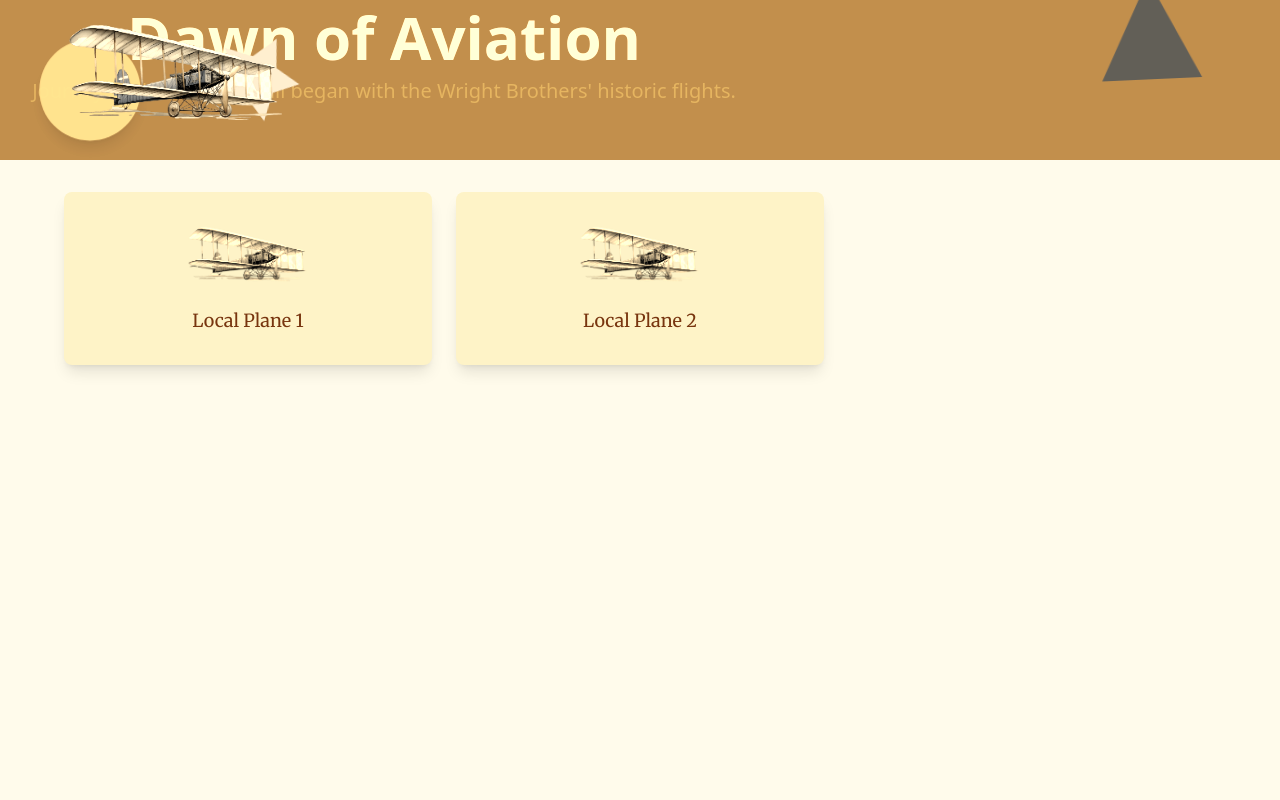
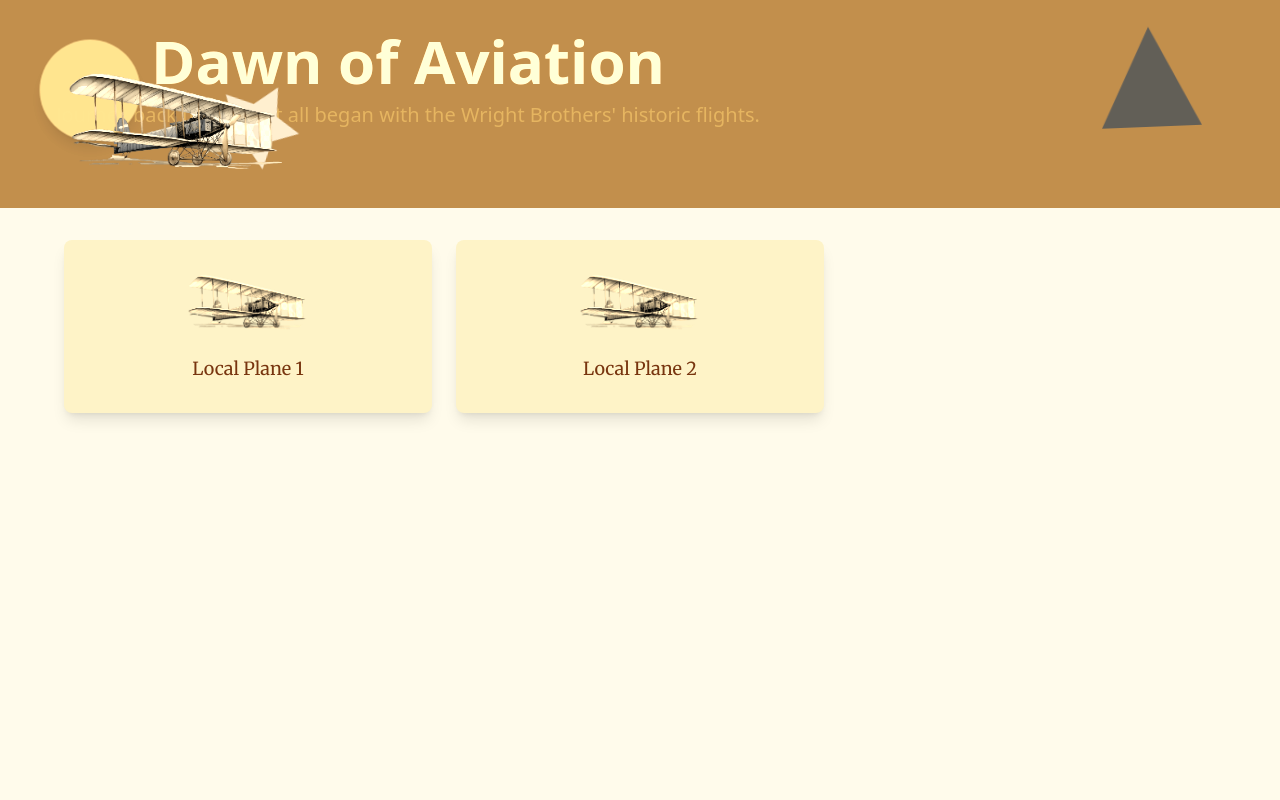
Before and after one commit to Eurofins-Hackathon/Copilot-Bootcamp, a React (Vite) app in the folder WrightBrothersFrontend/: page / in a window 1280 px wide. Shown: the top 800 px of the page. Built offline with nearby package versions, Linux system fonts and the light colour scheme.

Commit message:
make sure that banner title is self contained

```diff
--- a/WrightBrothersFrontend/src/components/Banner.tsx
+++ b/WrightBrothersFrontend/src/components/Banner.tsx
@@ -3,8 +3,8 @@ import { Airplane } from "./Airplane"; // Ensure this has a vintage style
 
 const Banner: React.FC = () => {
   return (
-    <div className="relative vintage-filter bg-amber-600 overflow-hidden">
-      <div className="h-40 px-4 sm:px-6 lg:px-8 max-w-screen-md flex flex-col text-center">
+    <div className="relative h-52 vintage-filter bg-amber-600 overflow-hidden">
+      <div className="px-4 m-6 sm:px-6 lg:px-8 max-w-screen-md text-center">
         <h1 className="text-5xl leading-none font-bold text-amber-100 sm:text-6xl sm:leading-tight">
           Dawn of Aviation
         </h1>
@@ -13,7 +13,6 @@ const Banner: React.FC = () => {
           flights.
         </p>
       </div>
-      <div>
         <div className="absolute top-10 left-10">
           <div className="circle shadow-lg pulse-gentle"></div>{" "}
           {/* Sun with pulsing effect */}
@@ -30,7 +29,6 @@ const Banner: React.FC = () => {
             <Airplane />
           </div>
         </div>
-      </div>
     </div>
   );
 };
```
